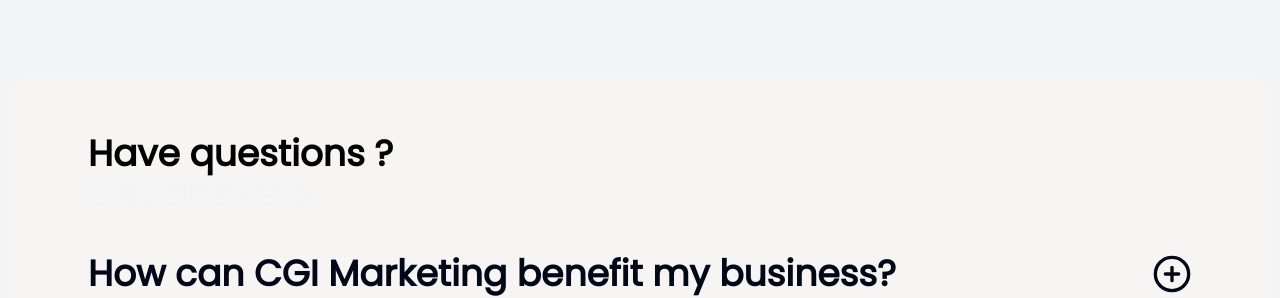
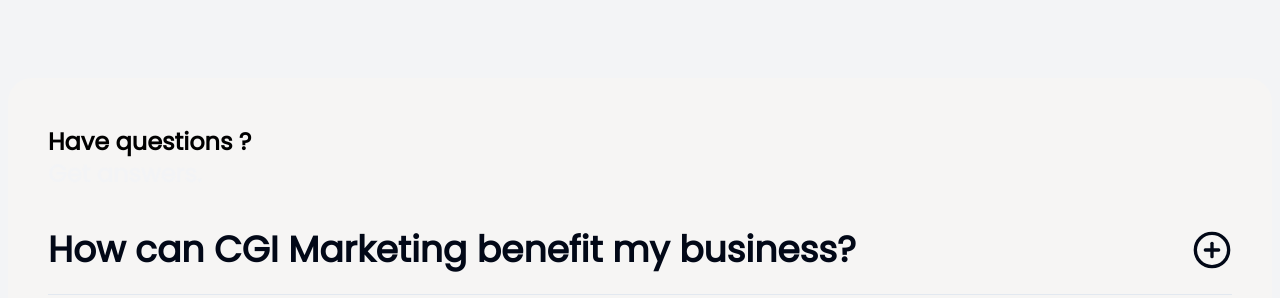
Before and after one commit to Afshan-svg/nextjsapp, a Next.js app: page / in a window 1280 px wide. Shown: the part 5722-6020 px from the top of the page. Built offline with nearby package versions, Linux system fonts and the light colour scheme.

Commit message:
Final Changes 6

```diff
--- a/app/faq.tsx
+++ b/app/faq.tsx
@@ -13,11 +13,11 @@ const FAQS = () => {
         rounded-3xl
 
         ">
-          <div className=" p-10 md:p-4 md:px-20">
-            <div className="text-3xl md:text-4xl font-bold text-black">
+          <div className=" p-10 md:p-2 md:px-10">
+            <div className="text-3xl md:text-2xl font-bold text-black">
               Have questions ?
             </div>
-            <div className="  font-semibold text-2xl md:text-4xl text-gradient bg-gray-100 bg-clip-text text-transparent">
+            <div className="  font-semibold text-2xl md:text-2xl text-gradient bg-gray-100 bg-clip-text text-transparent">
               Get answers.
             </div>
             <Accordion type="single" collapsible>
```
